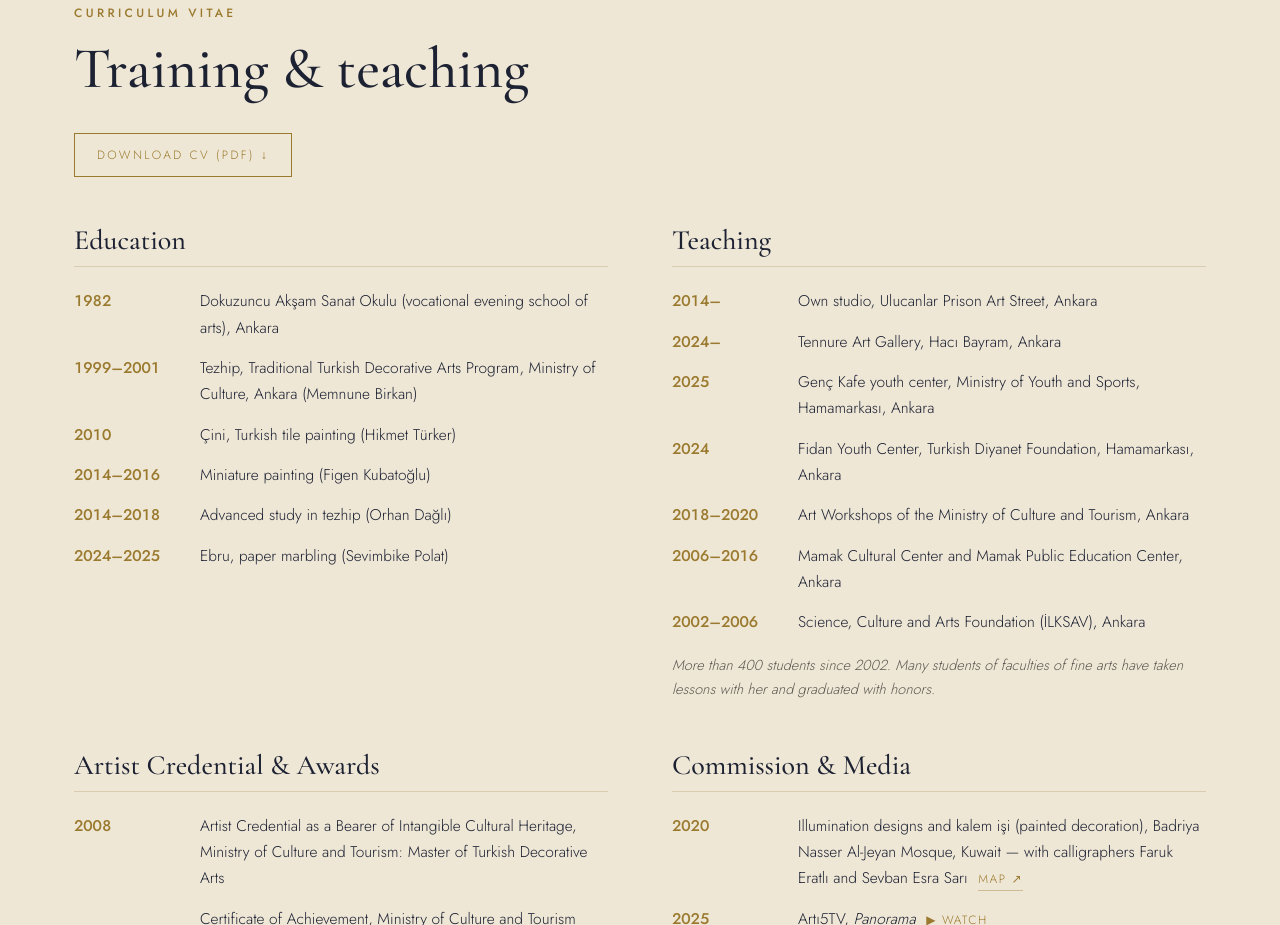
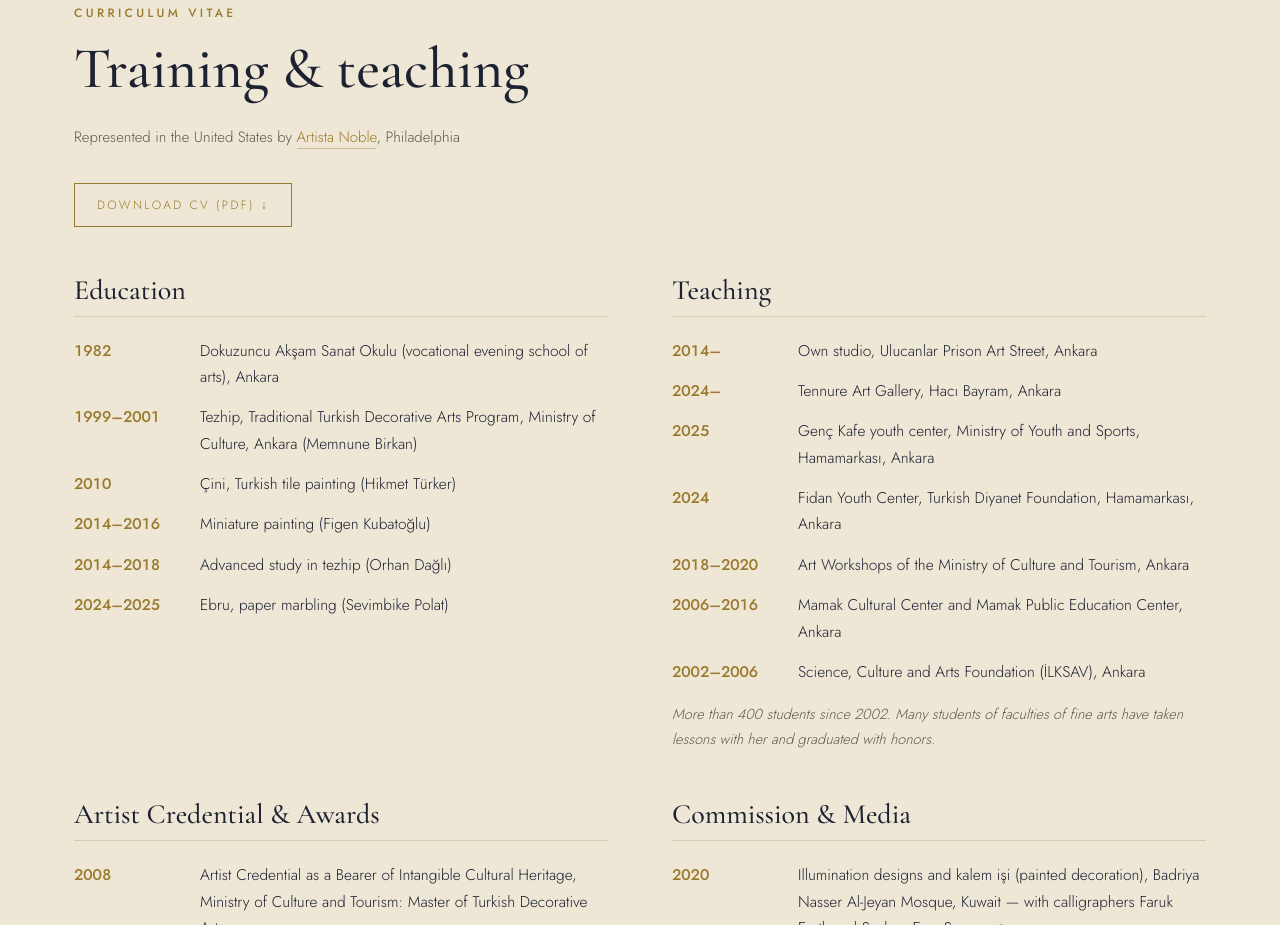
Before and after one commit to aharistoprak/ayseltoprak-site, a plain HTML site: page index.html in a window 1280 px wide. Shown: the part 8678-9603 px from the top of the page. Drawn offline with nearby package versions, Linux system fonts and the light colour scheme.

Commit message:
CV: add US representation line (Artista Noble) to site and PDFs
Co-Authored-By: Claude Opus 5.5 <noreply@anthropic.com>
Claude-Session: https://claude.ai/code/session_01K3u8bFEsKv2ntgs16hXUca

```diff
--- a/index.html
+++ b/index.html
@@ -179,6 +179,7 @@ footer .wrap{display:flex;justify-content:space-between;gap:16px;flex-wrap:wrap;
 
 
 
+
 /* language */
 .lang{display:flex;gap:4px;align-items:center;font-size:12px;letter-spacing:.16em}
 .lang a{padding:4px 8px;border:1px solid transparent;color:var(--on-navy-muted);text-decoration:none}
@@ -207,6 +208,8 @@ footer .wrap{display:flex;justify-content:space-between;gap:16px;flex-wrap:wrap;
 .soc svg{width:15px;height:15px}
 .soc a:hover{color:var(--gold-soft)}
 .cv-dl{display:inline-block;width:fit-content;justify-self:start;margin-top:18px;padding:11px 22px;font-size:12px;letter-spacing:.2em;text-transform:uppercase;text-decoration:none;color:var(--gold);border:1px solid var(--gold);transition:background .2s,color .2s}
+.cv-rep{margin:10px 0 0;color:var(--muted);font-size:15px}
+.cv-rep a{color:var(--gold);text-decoration:none;border-bottom:1px solid color-mix(in srgb,var(--gold) 40%,transparent)}
 .cv-dl:hover{background:var(--gold);color:var(--bg)}
 .contact .social{display:flex;flex-wrap:wrap;justify-content:center;align-items:baseline;gap:12px 28px;margin-top:36px}
 .contact .social .eyebrow{margin:0;width:100%}
@@ -362,6 +365,7 @@ footer .fsoc a:hover{border-bottom-color:currentColor}
     <div class="head">
       <div class="eyebrow">Curriculum Vitae</div>
       <h2>Training &amp; teaching</h2>
+      <p class="cv-rep">Represented in the United States by <a href="https://artistanoble.com" target="_blank" rel="noopener">Artista Noble</a>, Philadelphia</p>
       <a class="cv-dl" href="/cv/Aysel_Toprak_CV_EN.pdf" target="_blank" rel="noopener">Download CV (PDF) <span aria-hidden="true">↓</span></a>
     </div>
     <div class="cv-grid">
```
Also changed, not shown: tr/index.html (+4 -0 lines), 2 other files.
